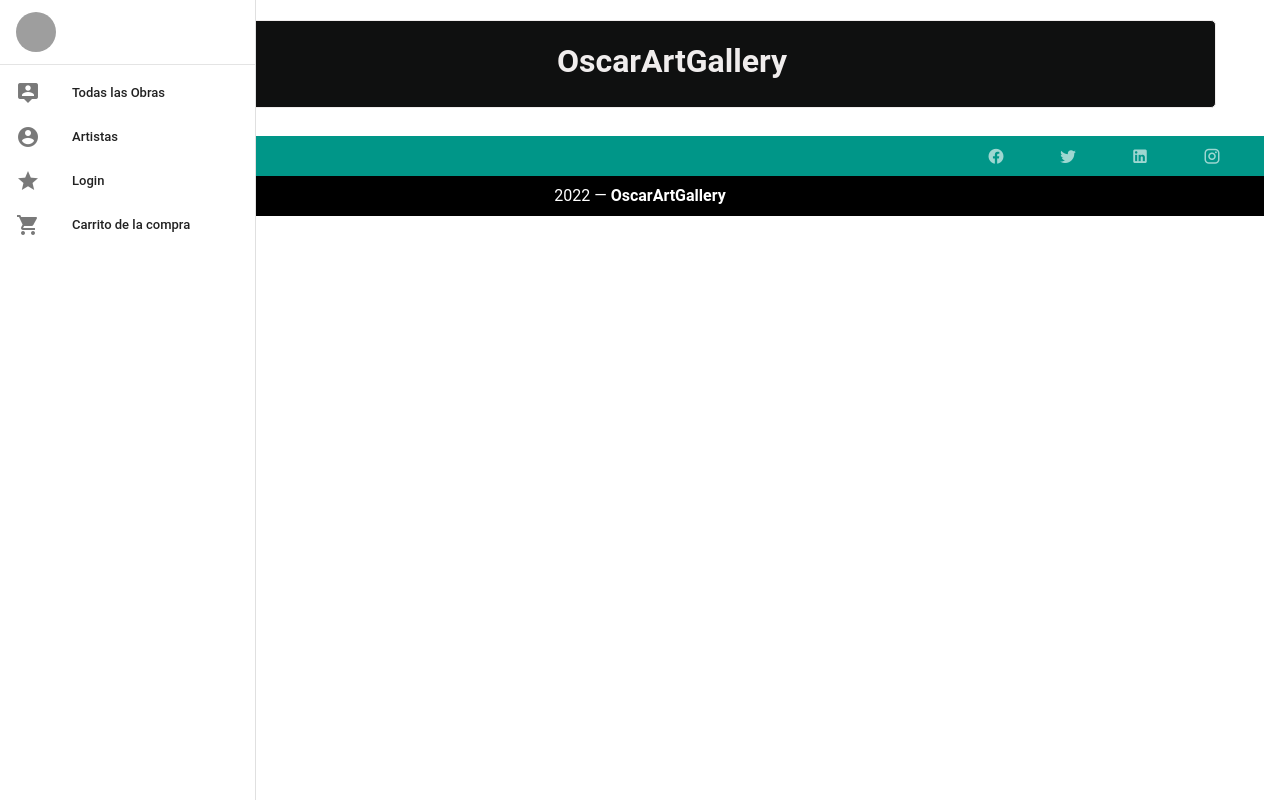
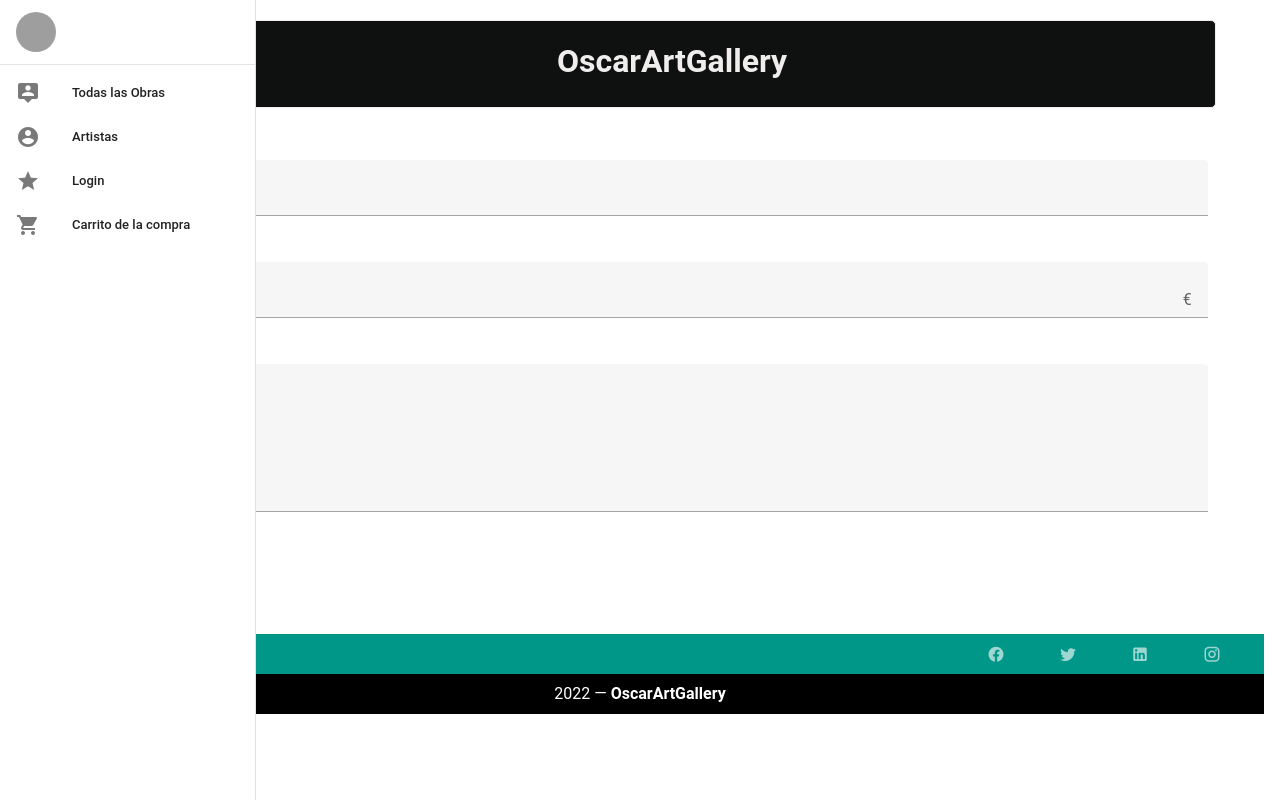
Before and after one commit to havacy7319/art-gallery-frontend, a Vue app: page /publish in a window 1280 px wide. Built offline with nearby package versions, Linux system fonts and the light colour scheme; grey boxes are pictures that could not be loaded.

Commit message:
PublishItemComponent

```diff
--- a/src/components/PublishItemComponent.vue
+++ b/src/components/PublishItemComponent.vue
@@ -1,31 +1,48 @@
+<script setup>
+import { reactive } from "@vue/reactivity";
+import { publish } from "@/services/items.service"
+import { useUserStore } from '@/stores/user.store'
+
+
+const userStore = useUserStore()
+
+  const state = reactive({
+    price: 0,
+    title: "",
+    description: "",
+
+    author: userStore.userLogged._id,
+
+  })
+  async function doPublish(){
+    await publish({ price: state.price, title: state.title, description: state.description, author:state.author })
+  }
+
+</script>
+
+
 <template>
     <v-container>
         <v-row>
-      <v-col cols="4">
-        <v-list-subheader>Precio</v-list-subheader>
-      </v-col>
+          <v-col>
+            <v-text-field label="Titulo" v-model="state.title"></v-text-field>
+          </v-col>
+        </v-row>
+        <v-row>
+          <v-col>
+            <v-text-field label="Precio" v-model.number="state.price" suffix="€"></v-text-field>
+          </v-col>
+        </v-row>
+        <v-row>
+          <v-col>
+            <v-textarea label="Descripción" v-model="state.description" ></v-textarea>
+          </v-col>
+        </v-row>
+        <v-row>
+          <v-col>
+            <v-btn @click="doPublish">Publicar</v-btn>
+          </v-col>
+        </v-row>
 
-      <v-col cols="8">
-        <v-text-field
-          label="Valor"
-          model-value=""
-          prefix="€"
-        ></v-text-field>
-      </v-col>
-    </v-row>
-
-    <v-row>
-      <v-col cols="4">
-        <v-list-subheader>Dimensiones</v-list-subheader>
-      </v-col>
-
-      <v-col cols="8">
-        <v-text-field
-          label="Tamaño"
-          model-value=""
-          suffix="cm"
-        ></v-text-field>
-      </v-col>
-    </v-row>
     </v-container>
 </template>
--- a/src/router/index.js
+++ b/src/router/index.js
@@ -46,6 +46,13 @@ export const router = createRouter({
     },
 
     {
+      path: '/publish',
+      name: 'publish',
+      props: true,
+      component: () => import('../views/PublishItemView.vue')
+    },
+
+    {
       path: '/profile',
       name: 'profile',
       component: () => import('../views/ProfileView.vue')
--- a/src/services/items.service.js
+++ b/src/services/items.service.js
@@ -9,3 +9,8 @@ export const getAllItems = async () => {
     const response = await api.get('/items')
     return response.data
 }
+
+export const publish = async (newItemData) => {
+    const response = await api.post('/items/publish',newItemData)
+    return response.data
+}
--- /dev/null
+++ b/src/views/PublishItemView.vue
@@ -0,0 +1,10 @@
+<script setup>
+import PublishItemComponent from '../components/PublishItemComponent.vue';
+
+</script>
+
+<template>
+   <v-container>
+    <PublishItemComponent />
+   </v-container>
+</template>
```
